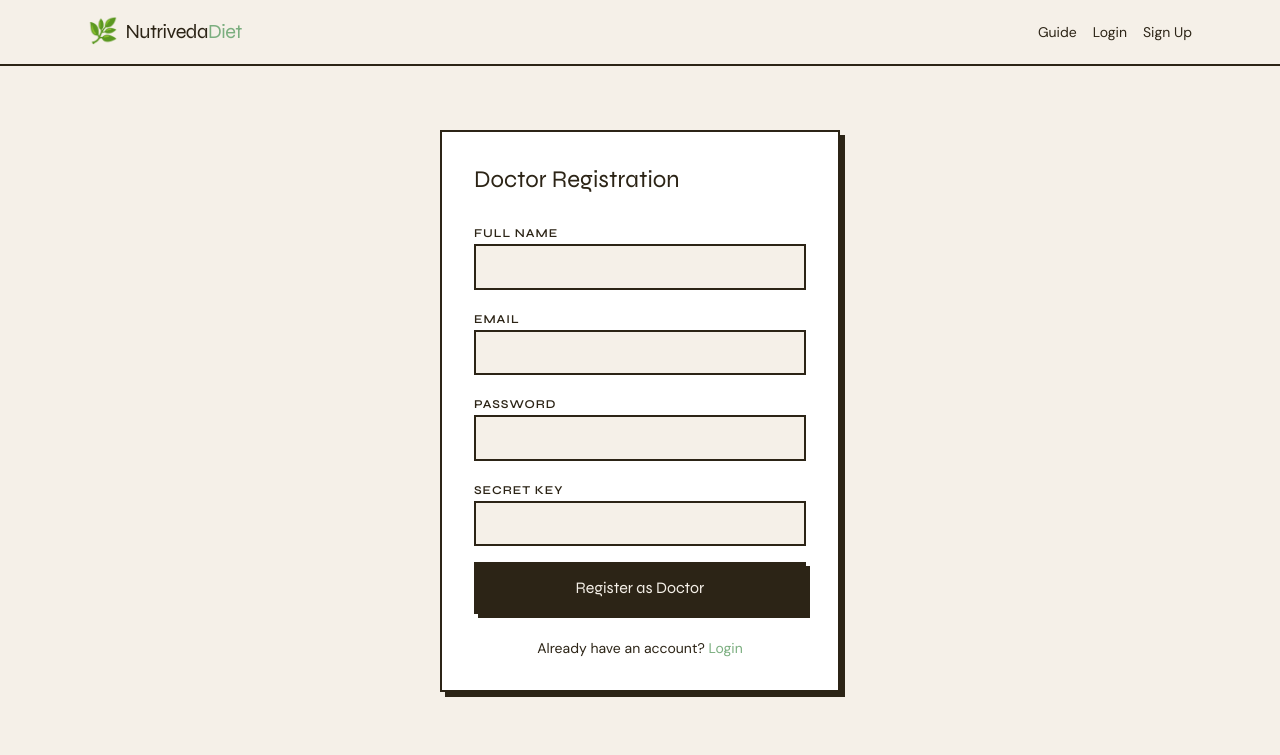
After one commit to SpaceTurtle-git/NutriVeda, a Flask app: page /doctor/signup in a window 1280 px wide. The commit adds this page. Shown: the top 755 px of the page. Run offline with Flask 3, Linux system fonts and the light colour scheme; some libraries are stand-ins or nearby versions.

Commit message:
Added Doctor Patient veiw

```diff
--- a/app/routes.py
+++ b/app/routes.py
@@ -1,5 +1,10 @@
 # app/routes.py
 
+import os
+import json
+import threading
+import logging
+from datetime import datetime
 from flask import Blueprint, request, jsonify, render_template, redirect, url_for, current_app
 from flask_login import login_user, logout_user, login_required, current_user
 from app import db
@@ -7,10 +12,6 @@ from app.models import User, UserProfile, DietPlan
 from app.dosha import calculate_dosha, get_dosha_description, DOSHA_QUESTIONS
 from app.ai_service import generate_diet_plan, chat_response
 from app.meal_service import enrich_meal_plan_with_recipes
-from datetime import datetime
-import json
-import threading
-import logging
 logger = logging.getLogger(__name__)
 
 
@@ -73,8 +74,9 @@ def login():
         return jsonify({"error": "Invalid email or password"}), 401
 
     login_user(user)
-    # If user has a complete profile (age > 0), go to dashboard, else to profile creation
-    if user.profile and user.profile.age > 0:
+    if user.role == "doctor":
+        return jsonify({"redirect": url_for("main.doctor_dashboard")}), 200
+    elif user.profile and user.profile.age > 0:
         return jsonify({"redirect": url_for("main.dashboard", user_id=user.profile.id)}), 200
     else:
         return jsonify({"redirect": url_for("main.profile_new")}), 200
@@ -205,17 +207,30 @@ def plan_status(plan_id):
 @main.route("/dashboard/<int:user_id>")
 @login_required
 def dashboard(user_id):
-    # Ensure the logged-in user can only see their own dashboard
-    if current_user.profile.id != user_id:
-        return "Unauthorized", 403
-    user = UserProfile.query.get_or_404(user_id)
-    latest_plan = DietPlan.query.filter_by(user_id=user_id).order_by(DietPlan.created_at.desc()).first()
-    dosha_info = get_dosha_description(user.primary_dosha)
+    # Doctors can view any patient's dashboard
+    if current_user.role == "doctor":
+        # Ensure the requested user is a patient (role = 'patient')
+        patient_user = User.query.get(user_id)
+        if not patient_user or patient_user.role != "patient":
+            return "Patient not found", 404
+        user_profile = UserProfile.query.filter_by(user_id=user_id).first_or_404()
+        is_doctor_view = True
+    else:
+        # Regular users can only see their own dashboard
+        if current_user.profile.id != user_id:
+            return "Unauthorized", 403
+        user_profile = UserProfile.query.get_or_404(user_id)
+        is_doctor_view = False
+
+    latest_plan = DietPlan.query.filter_by(user_id=user_profile.id).order_by(DietPlan.created_at.desc()).first()
+    dosha_info = get_dosha_description(user_profile.primary_dosha)
+
     return render_template(
         "dashboard.html",
-        user=user.to_dict(),
+        user=user_profile.to_dict(),
         plan=latest_plan.to_dict() if latest_plan else None,
         dosha_info=dosha_info,
+        is_doctor_view=is_doctor_view
     )
 
 
@@ -400,3 +415,88 @@ def swap_meal():
         "meal": new_meal,
         "plan_id": new_plan.id
     })
+
+# ──────────────────────────────────────────────
+# Doctor
+# ──────────────────────────────────────────────
+
+from flask import flash, redirect, url_for, render_template_string
+
+# Secret key for doctor signup (store in .env)
+DOCTOR_SECRET_KEY = os.environ.get("DOCTOR_SECRET_KEY", "supersecret123")
+
+@main.route("/doctor/signup", methods=["GET", "POST"])
+def doctor_signup():
+    if request.method == "GET":
+        return render_template("doctor_signup.html")
+
+    data = request.get_json() or request.form
+    email = data.get("email")
+    password = data.get("password")
+    name = data.get("name")
+    secret = data.get("secret")
+
+    if secret != DOCTOR_SECRET_KEY:
+        return jsonify({"error": "Invalid secret key"}), 403
+
+    if User.query.filter_by(email=email).first():
+        return jsonify({"error": "Email already exists"}), 400
+
+    user = User(email=email, role="doctor")
+    user.set_password(password)
+    db.session.add(user)
+    db.session.commit()
+
+    # Create a minimal profile (doctors don't need full profile but for consistency)
+    profile = UserProfile(
+        user_id=user.id,
+        name=name,
+        age=0,
+        weight=0.0,
+        dietary_preference="veg",
+        questionnaire_answers="{}",
+        primary_dosha="Vata"
+    )
+    db.session.add(profile)
+    db.session.commit()
+
+    login_user(user)
+    return jsonify({"redirect": url_for("main.doctor_dashboard")}), 201
+
+@main.route("/doctor/dashboard")
+@login_required
+def doctor_dashboard():
+    if current_user.role != "doctor":
+        flash("Access denied.", "error")
+        return redirect(url_for("main.index"))
+
+    # Get all patients (users with role='patient' and have completed profile)
+    patients = User.query.filter_by(role="patient").all()
+    # Only include those with age > 0 (completed intake)
+    patients_with_profiles = [u for u in patients if u.profile and u.profile.age > 0]
+
+    return render_template("doctor_dashboard.html", patients=patients_with_profiles)
+
+@main.route("/api/doctor/patient/<int:user_id>")
+@login_required
+def doctor_view_patient(user_id):
+    if current_user.role != "doctor":
+        return jsonify({"error": "Unauthorized"}), 403
+
+    patient = User.query.get_or_404(user_id)
+    if patient.role != "patient":
+        return jsonify({"error": "Not a patient"}), 400
+
+    profile = patient.profile
+    latest_plan = DietPlan.query.filter_by(user_id=profile.id).order_by(DietPlan.created_at.desc()).first()
+
+    return jsonify({
+        "user": {
+            "id": patient.id,
+            "email": patient.email,
+            "created_at": patient.created_at.isoformat()
+        },
+        "profile": profile.to_dict(),
+        "plan": latest_plan.to_dict() if latest_plan else None,
+        "dosha_info": get_dosha_description(profile.primary_dosha)
+    })
--- a/static/js/app.js
+++ b/static/js/app.js
@@ -167,14 +167,14 @@ function renderMeals(day) {
   actionButtons = `
     <div class="flex gap-2 mt-3">
       <button onclick="showRecipeModal('${mealType}', ${dayNumber})" class="brutal-btn bg-sage text-cream text-xs px-3 py-1">📖 View Full Recipe</button>
-          ${swapBtn}
+      ${!IS_DOCTOR_VIEW ? swapBtn : ''}
     </div>
   `;
 } else {
   actionButtons = `
     <div class="flex gap-2 mt-3">
       <div class="text-xs text-bark/50 italic">⚠️ Recipe details not available</div>
-          ${swapBtn}
+      ${!IS_DOCTOR_VIEW ? swapBtn : ''}
     </div>
   `;
 }
--- a/static/js/pdf.js
+++ b/static/js/pdf.js
@@ -24,7 +24,7 @@ document.getElementById('download-pdf-btn')?.addEventListener('click', function(
   // Header
   pdfContent.innerHTML = `
     <div style="text-align: center; margin-bottom: 30px; border-bottom: 3px solid #2C2416; padding-bottom: 20px;">
-      <h1 style="font-family: 'Syne', sans-serif; font-size: 28px; font-weight: 800; margin: 0;">ĀyurvedaDiet</h1>
+      <h1 style="font-family: 'Syne', sans-serif; font-size: 28px; font-weight: 800; margin: 0;">Nutriveda</h1>
       <p style="font-size: 14px; letter-spacing: 2px; text-transform: uppercase; margin-top: 5px;">Personalized 7‑Day Meal Plan</p>
     </div>
 
@@ -48,7 +48,7 @@ document.getElementById('download-pdf-btn')?.addEventListener('click', function(
     <h2 style="font-family: 'Syne'; font-size: 22px; border-left: 6px solid #7BAE7F; padding-left: 15px; margin: 20px 0;">Your 7‑Day Meal Plan</h2>
     <div id="pdf-days-container"></div>
     <div style="margin-top: 30px; text-align: center; font-size: 10px; color: #2C2416; border-top: 1px solid #2C2416; padding-top: 15px;">
-      Generated on ${new Date().toLocaleDateString()} · ĀyurvedaDiet — Eat right for your dosha.
+      Generated on ${new Date().toLocaleDateString()} · Nutriveda — Eat right for your dosha.
     </div>
   `;
 
@@ -106,7 +106,7 @@ document.getElementById('download-pdf-btn')?.addEventListener('click', function(
   // Options for html2pdf
   const opt = {
     margin:        [0.5, 0.5, 0.5, 0.5], // top, right, bottom, left (inches)
-    filename:     `ĀyurvedaDiet_${user.name.replace(/\s/g, '_')}_${new Date().toISOString().slice(0,10)}.pdf`,
+    filename:     `Nutriveda_${user.name.replace(/\s/g, '_')}_${new Date().toISOString().slice(0,10)}.pdf`,
     image:        { type: 'jpeg', quality: 0.98 },
     html2canvas:  { scale: 2, letterRendering: true, useCORS: true },
     jsPDF:        { unit: 'in', format: 'a4', orientation: 'portrait' }
--- a/templates/base.html
+++ b/templates/base.html
@@ -48,22 +48,23 @@
     <!-- Logo -->
     <a href="/" class="font-display font-800 text-xl tracking-tight flex items-center gap-2">
       <span class="text-2xl">🌿</span>
-      <span>Āyurveda<span class="text-sage">Diet</span></span>
+      <span>Nutriveda<span class="text-sage">Diet</span></span>
     </a>
 
     <!-- Navigation Links (right side) -->
     <div class="flex gap-4 items-center flex-wrap">
-      <!-- Guide link (always visible) -->
   <a href="{{ url_for('main.guide') }}" class="text-sm font-500 hover:text-sage transition-colors">Guide</a>
 
   {% if current_user.is_authenticated %}
     <span class="text-sm font-500">Hello, {{ current_user.profile.name.split()[0] if current_user.profile else 'User' }}</span>
+    {% if current_user.role == 'doctor' %}
+      <a href="{{ url_for('main.doctor_dashboard') }}" class="text-sm font-500 hover:text-sage transition-colors">Patients</a>
+    {% endif %}
     <a href="{{ url_for('main.logout') }}" class="text-sm font-500 hover:text-sage transition-colors">Logout</a>
   {% else %}
     <a href="{{ url_for('main.login') }}" class="text-sm font-500 hover:text-sage transition-colors">Login</a>
     <a href="{{ url_for('main.signup') }}" class="text-sm font-500 hover:text-sage transition-colors">Sign Up</a>
   {% endif %}
-    </div>
   </div>
 </nav>
 
--- /dev/null
+++ b/templates/doctor_signup.html
@@ -0,0 +1,51 @@
+{% extends "base.html" %}
+{% block title %}Doctor Signup — Nutriveda{% endblock %}
+{% block content %}
+<section class="max-w-md mx-auto px-6 py-16">
+  <div class="brutal-card bg-white p-8 space-y-6">
+    <h2 class="font-display font-700 text-2xl">Doctor Registration</h2>
+    <form id="doctor-signup-form" class="space-y-4">
+      <div>
+        <label class="brutal-label">Full Name</label>
+        <input type="text" id="name" class="brutal-input w-full" required />
+      </div>
+      <div>
+        <label class="brutal-label">Email</label>
+        <input type="email" id="email" class="brutal-input w-full" required />
+      </div>
+      <div>
+        <label class="brutal-label">Password</label>
+        <input type="password" id="password" class="brutal-input w-full" required />
+      </div>
+      <div>
+        <label class="brutal-label">Secret Key</label>
+        <input type="password" id="secret" class="brutal-input w-full" required />
+      </div>
+      <button type="submit" class="brutal-btn bg-bark text-cream w-full py-3 font-display font-700">
+        Register as Doctor
+      </button>
+    </form>
+    <p class="text-sm text-center">Already have an account? <a href="{{ url_for('main.login') }}" class="text-sage font-600">Login</a></p>
+  </div>
+</section>
+<script>
+  document.getElementById('doctor-signup-form').addEventListener('submit', async (e) => {
+    e.preventDefault();
+    const name = document.getElementById('name').value;
+    const email = document.getElementById('email').value;
+    const password = document.getElementById('password').value;
+    const secret = document.getElementById('secret').value;
+    const res = await fetch('/doctor/signup', {
+      method: 'POST',
+      headers: { 'Content-Type': 'application/json' },
+      body: JSON.stringify({ name, email, password, secret })
+    });
+    const data = await res.json();
+    if (res.ok) {
+      window.location.href = data.redirect;
+    } else {
+      showToast(data.error || 'Signup failed', 'error');
+    }
+  });
+</script>
+{% endblock %}
--- a/templates/guide.html
+++ b/templates/guide.html
@@ -1,5 +1,5 @@
 {% extends "base.html" %}
-{% block title %}Ayurveda Guide — Doshas, Diet & Wisdom{% endblock %}
+{% block title %}Nutriveda Guide — Doshas, Diet & Wisdom{% endblock %}
 
 {% block content %}
 <section class="max-w-6xl mx-auto px-6 py-12 space-y-16">
```
Also changed, not shown: app/models.py (+9 -9 lines), templates/dashboard.html (+7 -4 lines), templates/doctor_dashboard.html (added, +98 -0 lines), templates/landing.html (+5 -2 lines). Lines whose indentation alone changed are shown as unchanged.
